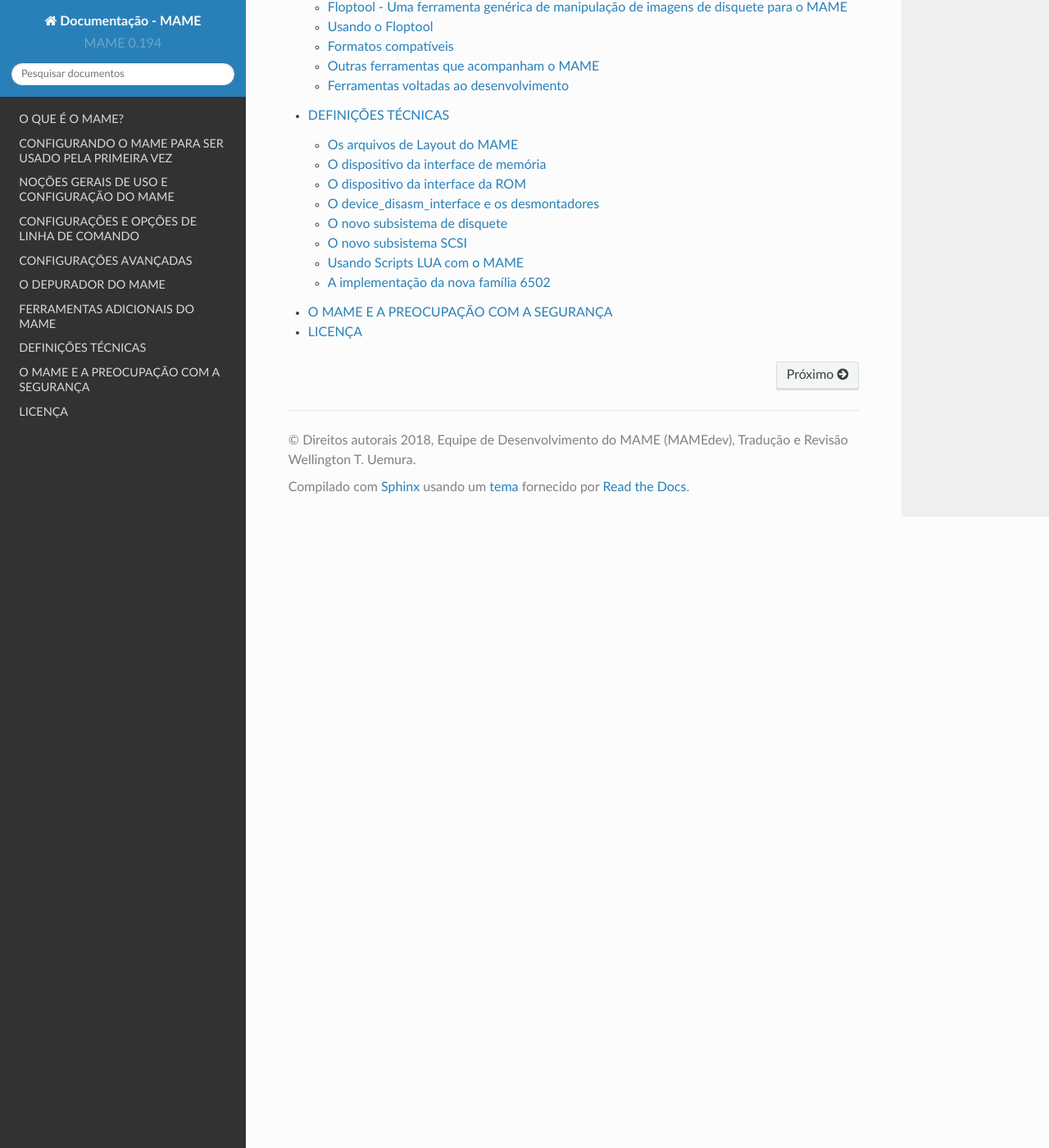
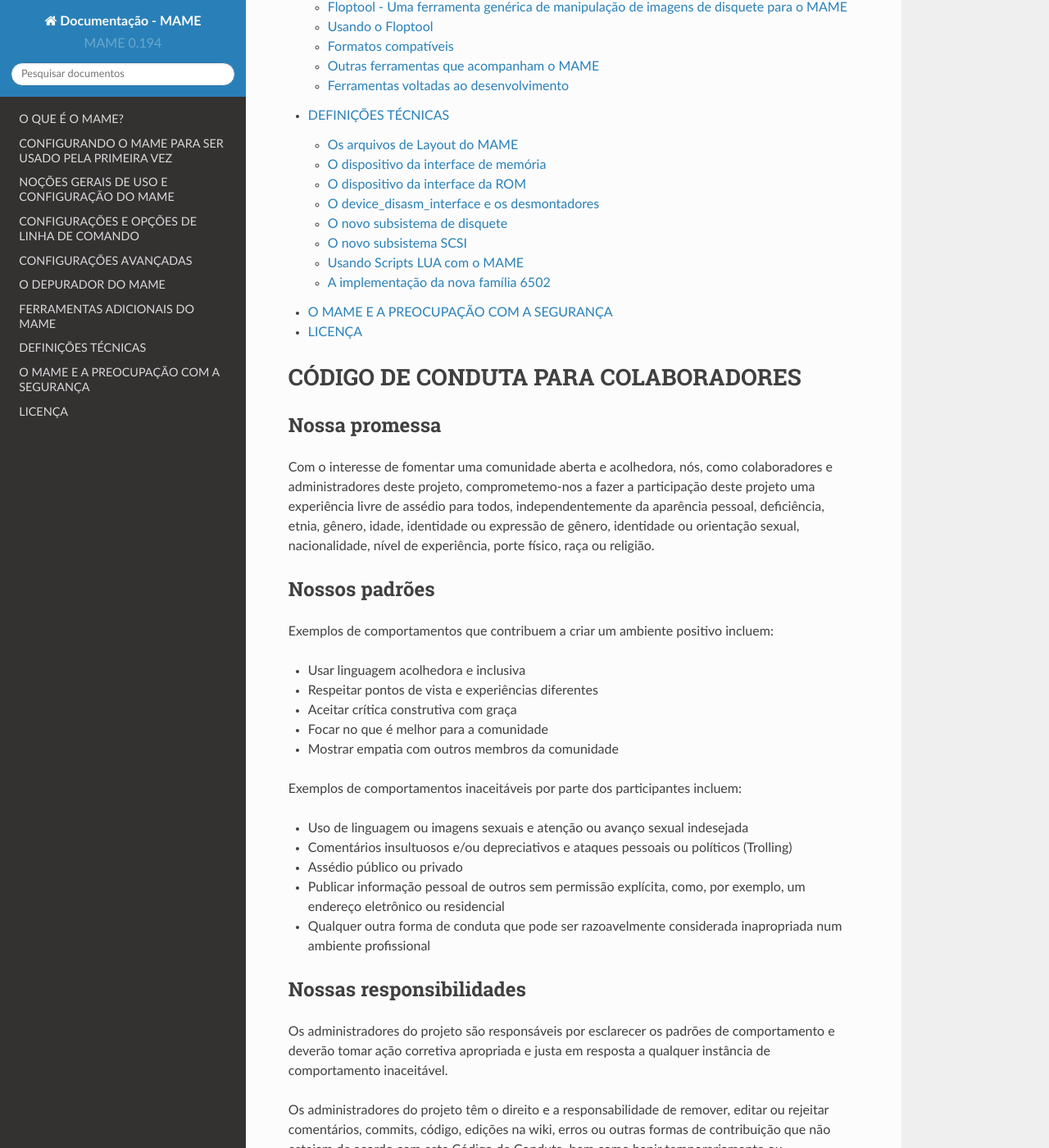
Before and after one commit to wtuemura/mamedoc, a Sphinx documentation site: the page built from source/index.rst, in a window 1280 px wide and 1400 px high, scrolled down 1644 px. Shown: the whole window at 82% size. Built offline with Sphinx 7.4.7 and the Read the Docs theme 2.0.0, drawn with Linux system fonts in a browser that asks for light colours; some of the changed text lies outside the part shown.

Commit message:
adicionado Contributor Covenant

```diff
--- a/source/index.rst
+++ b/source/index.rst
@@ -30,3 +30,91 @@
 
     security
     license
+
+CÓDIGO DE CONDUTA PARA COLABORADORES
+====================================
+
+Nossa promessa
+--------------
+
+Com o interesse de fomentar uma comunidade aberta e acolhedora,
+nós, como colaboradores e administradores deste projeto,
+comprometemo-nos a fazer a participação deste projeto uma experiência
+livre de assédio para todos, independentemente da aparência pessoal,
+deficiência, etnia, gênero, idade, identidade ou expressão de gênero,
+identidade ou orientação sexual, nacionalidade, nível de experiência,
+porte físico, raça ou religião.
+
+Nossos padrões
+--------------
+
+Exemplos de comportamentos que contribuem a criar um ambiente positivo
+incluem:
+
+
+* Usar linguagem acolhedora e inclusiva
+* Respeitar pontos de vista e experiências diferentes
+* Aceitar crítica construtiva com graça
+* Focar no que é melhor para a comunidade
+* Mostrar empatia com outros membros da comunidade
+
+
+Exemplos de comportamentos inaceitáveis por parte dos participantes
+incluem:
+
+
+*	Uso de linguagem ou imagens sexuais e atenção ou avanço sexual
+	indesejada
+*	Comentários insultuosos e/ou depreciativos e ataques pessoais ou
+	políticos (Trolling)
+*	Assédio público ou privado
+*	Publicar informação pessoal de outros sem permissão explícita, como,
+	por exemplo, um endereço eletrônico ou residencial
+*	Qualquer outra forma de conduta que pode ser razoavelmente
+	considerada inapropriada num ambiente profissional
+
+
+Nossas responsibilidades
+------------------------
+
+Os administradores do projeto são responsáveis por esclarecer os padrões
+de comportamento e deverão tomar ação corretiva apropriada e justa em
+resposta a qualquer instância de comportamento inaceitável.
+
+Os administradores do projeto têm o direito e a responsabilidade de
+remover, editar ou rejeitar comentários, commits, código, edições
+na wiki, erros ou outras formas de contribuição que não estejam de
+acordo com este Código de Conduta, bem como banir temporariamente ou
+permanentemente qualquer colaborador por qualquer outro comportamento
+que se considere impróprio, perigoso, ofensivo ou problemático.
+
+Escopo
+
+Este Código de Conduta aplica-se dentro dos espaços do projeto ou
+qualquer espaço público onde alguém represente o mesmo ou a sua
+comunidade. Exemplos de representação do projeto ou comunidade incluem
+usar um endereço de email oficial do projeto, postar por uma conta de
+mídia social oficial, ou agir como um representante designado num evento
+online ou offline. A representação de um projeto pode ser ainda definida
+e esclarecida pelos administradores do projeto.
+
+Aplicação
+---------
+
+Comportamento abusivo, de assédio ou de outros tipos pode ser
+comunicado contatando a equipe do projeto wellingtonuemura@gmail.com.
+Todas as queixas serão revistas e investigadas e resultarão numa
+resposta necessária e apropriada à situação.
+A equipe é obrigada a manter a confidencialidade em relação
+ao elemento que reportou o incidente. Demais detalhes de
+políticas de aplicação podem ser postadas separadamente.
+
+Administradores do projeto que não sigam ou não mantenham o Código
+de Conduta em boa fé podem enfrentar repercussões temporárias ou
+permanentes determinadas por outros membros da liderança do projeto.
+
+Atribuição
+----------
+
+Este Código de Conduta é adaptado do **Contributor Covenant**,
+versão **1.4**, disponível em https://www.contributor-covenant.org/pt-br/version/1/4/code-of-conduct.html
```
Also changed, not shown: other parts of source/index.rst (+1 -1 lines), source/contribua.md (+2 -2 lines).
